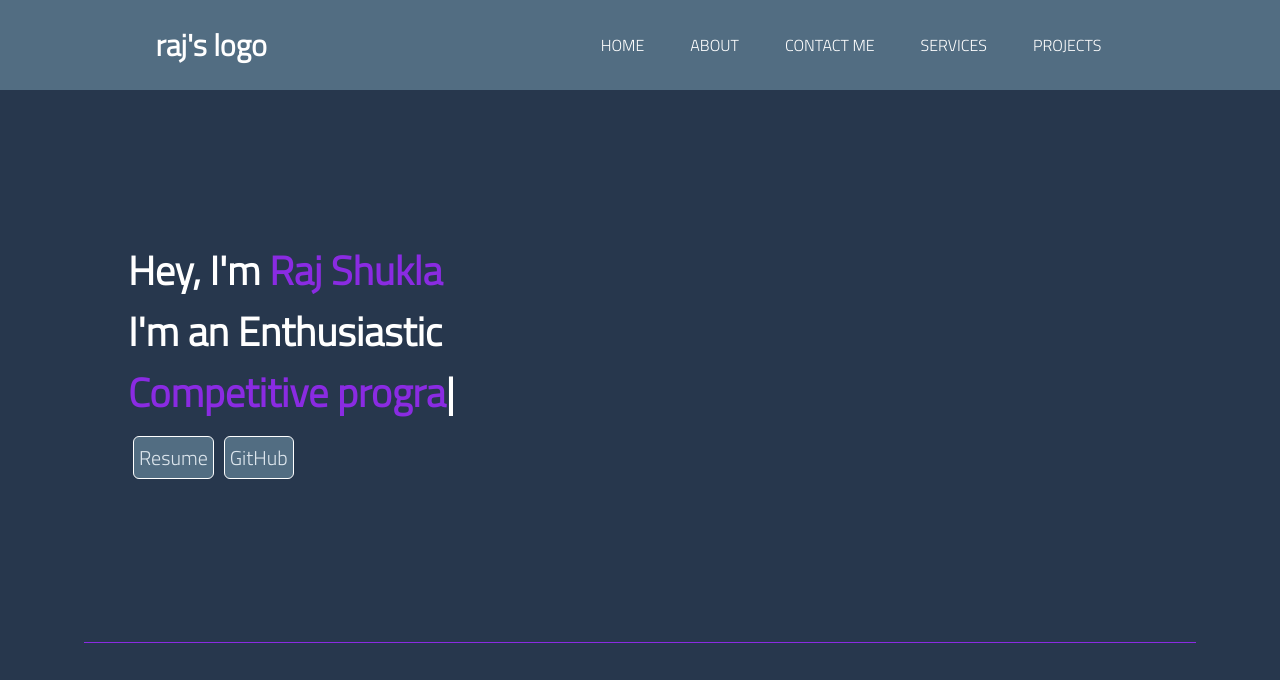
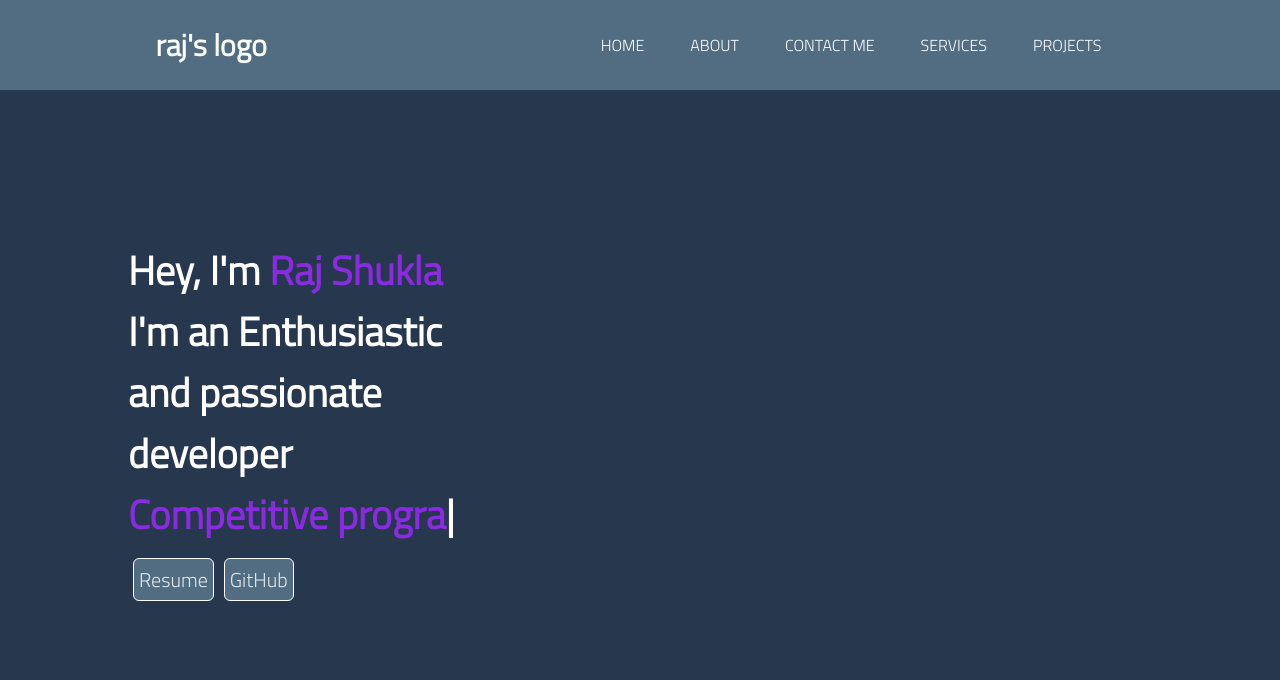
Before and after one commit to rajshukla-github/Portfolio, a plain HTML site: page index.html in a window 1280 px wide. Shown: the top 680 px of the page. Drawn offline with nearby package versions, Linux system fonts and the light colour scheme.

Commit message:
the contents are chnaged

```diff
--- a/index.html
+++ b/index.html
@@ -38,7 +38,7 @@
       <section class="firstSection">
         <div class="leftSection">
           <h1>Hey, I'm <span class="spanClass">Raj Shukla</span></h1>
-          <h1>I'm an Enthusiastic</h1>
+          <h1>I'm an Enthusiastic and passionate developer</h1>
           <h1><span id="element"></span></h1>
          <div class="buttons">
             <button class="btn">Resume</button>
```
